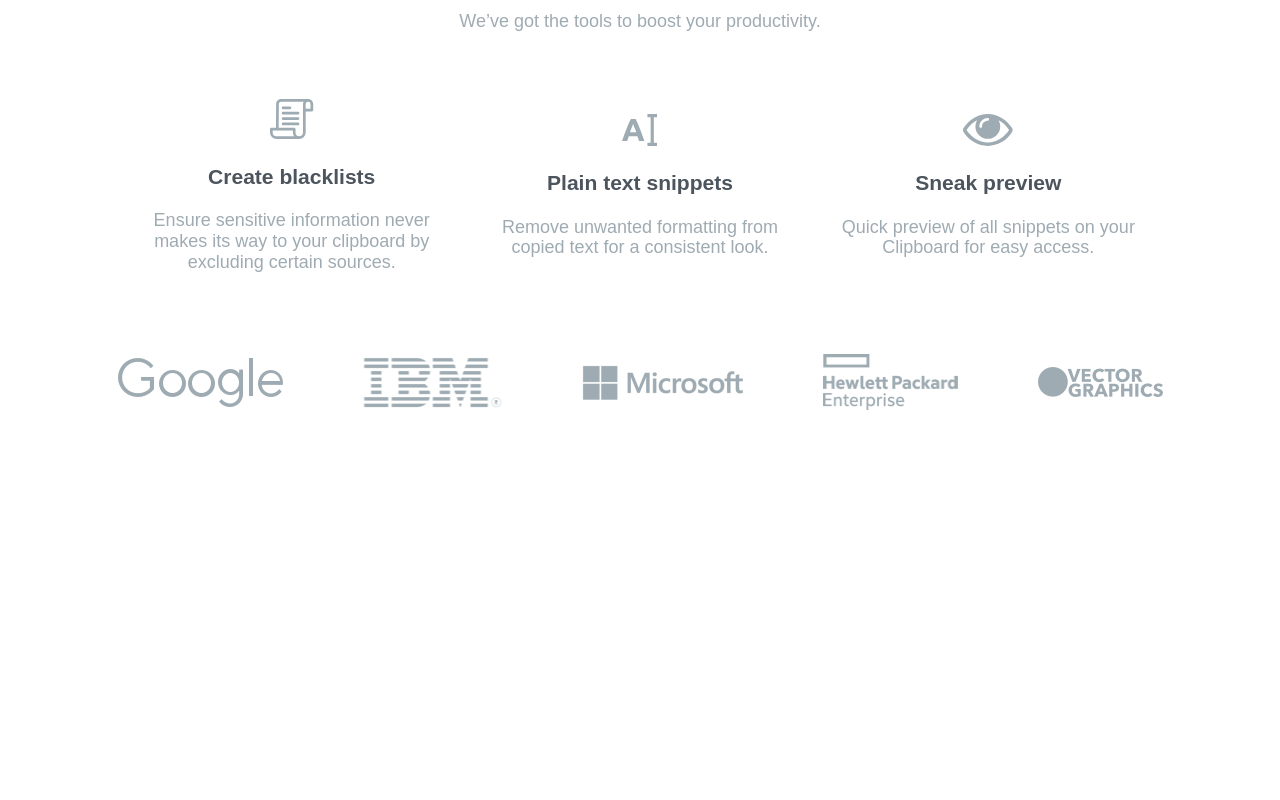
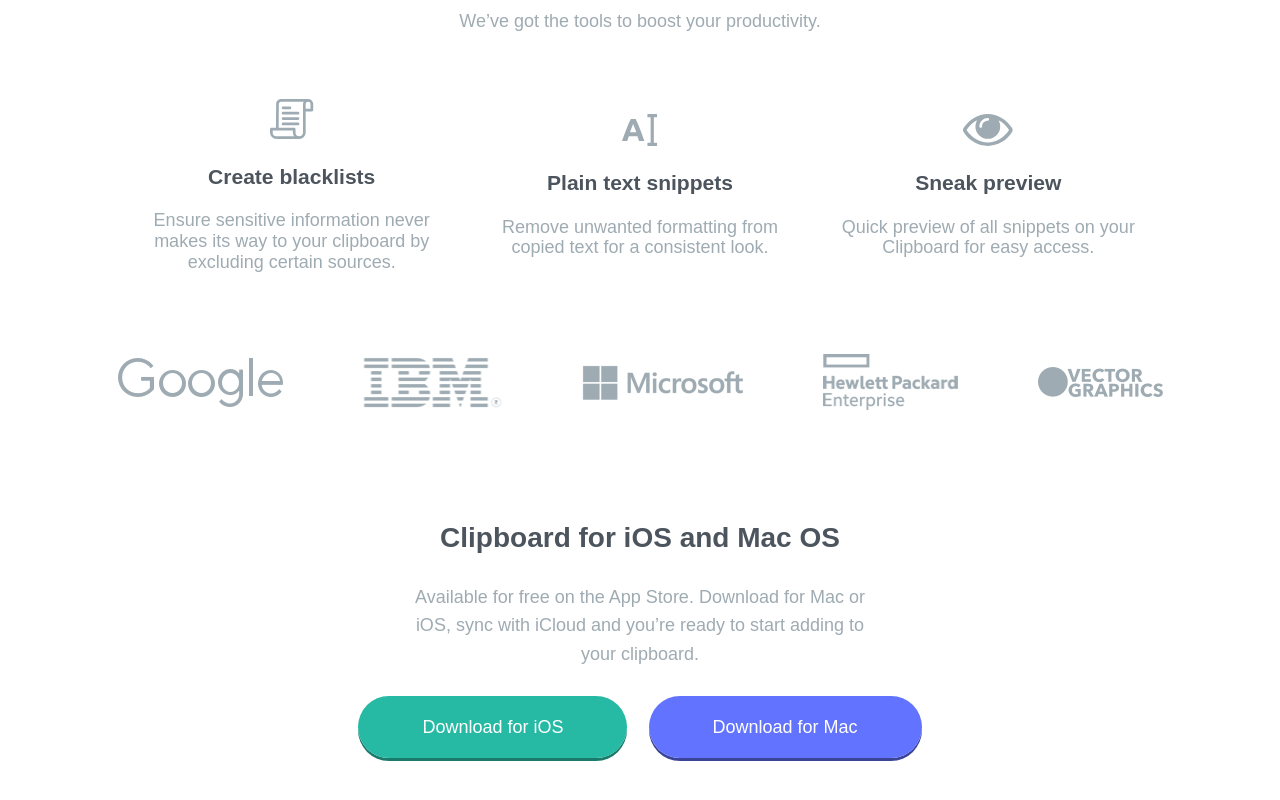
Before and after one commit to KareeMagdyy/fem-clipboard-landing-page, a plain HTML site: page index.html in a window 1280 px wide. Shown: the part 2551-3351 px from the top of the page. Before the commit the page ends 3073 px from the top, so only its background shows below. Drawn offline with Linux system fonts and the light colour scheme; a web font is replaced by a local one.

Commit message:
Download Section

```diff
--- a/index.html
+++ b/index.html
@@ -153,7 +153,19 @@
     <!-- Tools End -->
 
     <!-- Download Start -->
-    <section class="download"></section>
+    <section class="download">
+      <div class="container">
+        <div class="section-title">
+          <h3>Clipboard for iOS and Mac OS</h3>
+          <p>
+            Available for free on the App Store. Download for Mac or iOS, sync with iCloud
+            and you’re ready to start adding to your clipboard.
+          </p>
+          <a href="#" class="btn btn-primary">Download for iOS</a>
+          <a href="#" class="btn btn-secondary">Download for Mac</a>
+        </div>
+      </div>
+    </section>
     <!-- Download End -->
   </main>
 
@@ -161,10 +173,9 @@
 
   <!--
 
-  Clipboard for iOS and Mac OS
 
-  Available for free on the App Store. Download for Mac or iOS, sync with iCloud
-  and you’re ready to start adding to your clipboard.
+
+
 
   Download for iOS
   Download for Mac
--- a/main.css
+++ b/main.css
@@ -155,8 +155,13 @@ header {
 .clients {
   gap: 5rem;
 }
+/* Tools End */
 
-/* Tools Start */
+/* Download Start */
+.download {
+  margin-bottom: 5rem;
+}
+/* Download End */
 
 /* Medium Screens */
 @media (min-width: 768px) {
```
